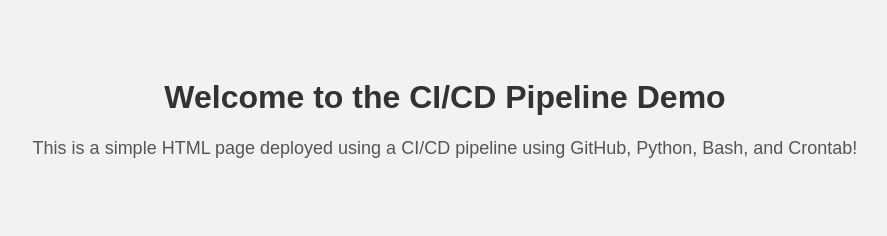
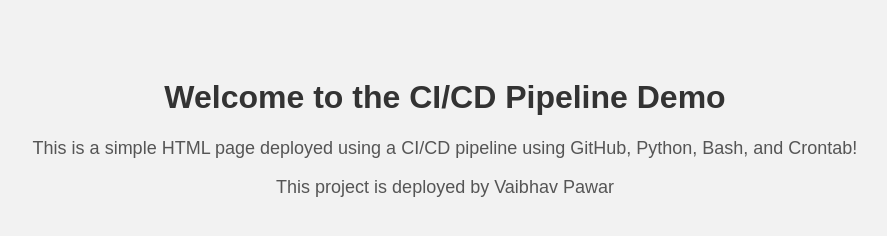
Before and after one commit to VaibhavGit10/B10_Vaibhav_Assignment_CICD, a plain HTML site: page index.html in a window 1280 px wide. Shown: the whole page, without its empty margins (195-1082 px from the left). Drawn offline with Linux system fonts and the light colour scheme.

Commit message:
Update for CI/CD pipeline test

```diff
--- a/index.html
+++ b/index.html
@@ -23,5 +23,6 @@
 <body>
   <h1>Welcome to the CI/CD Pipeline Demo</h1>
   <p>This is a simple HTML page deployed using a CI/CD pipeline using GitHub, Python, Bash, and Crontab!</p>
+  <p>This project is deployed by Vaibhav Pawar</p>
 </body>
 </html>
```
